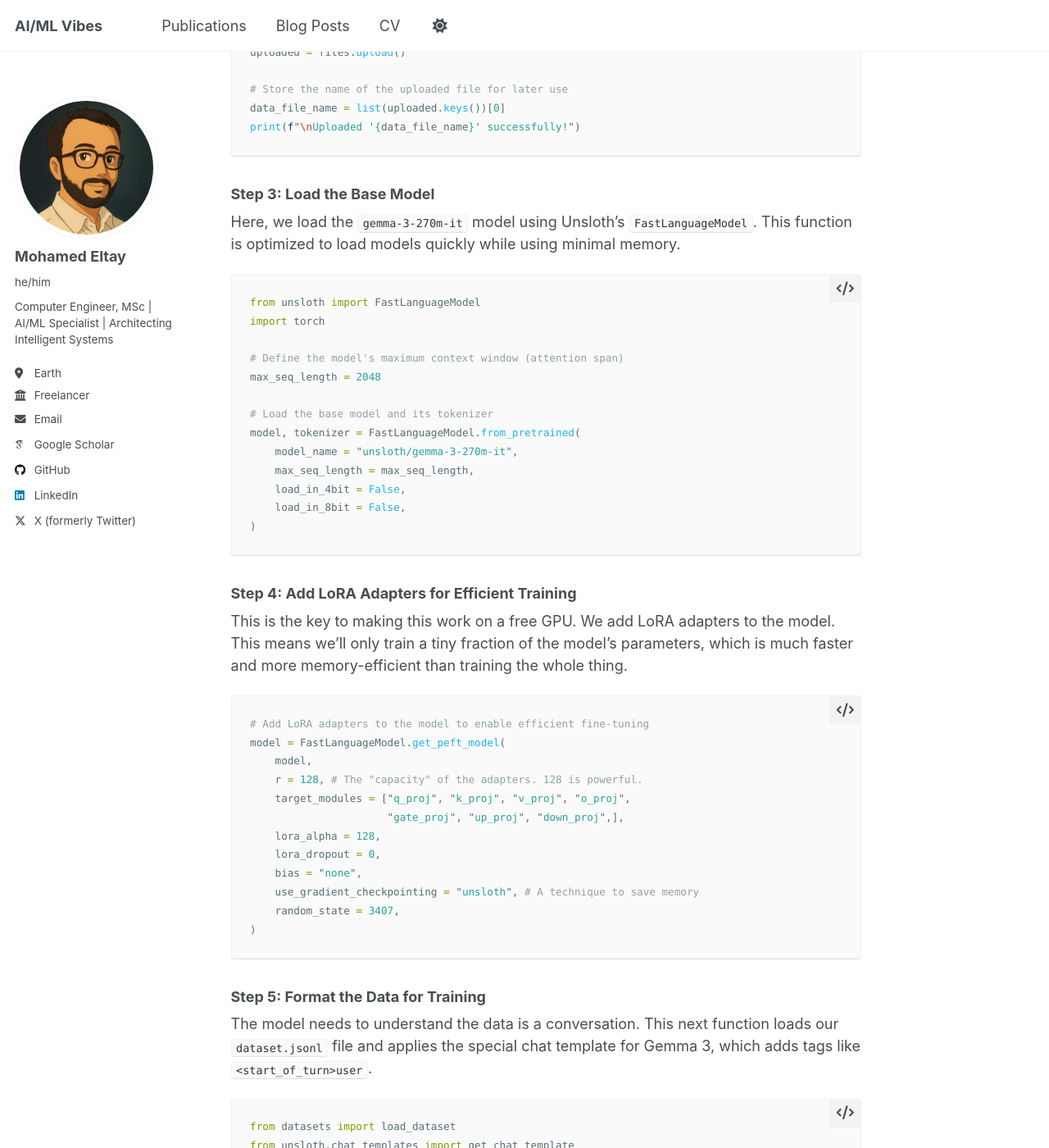
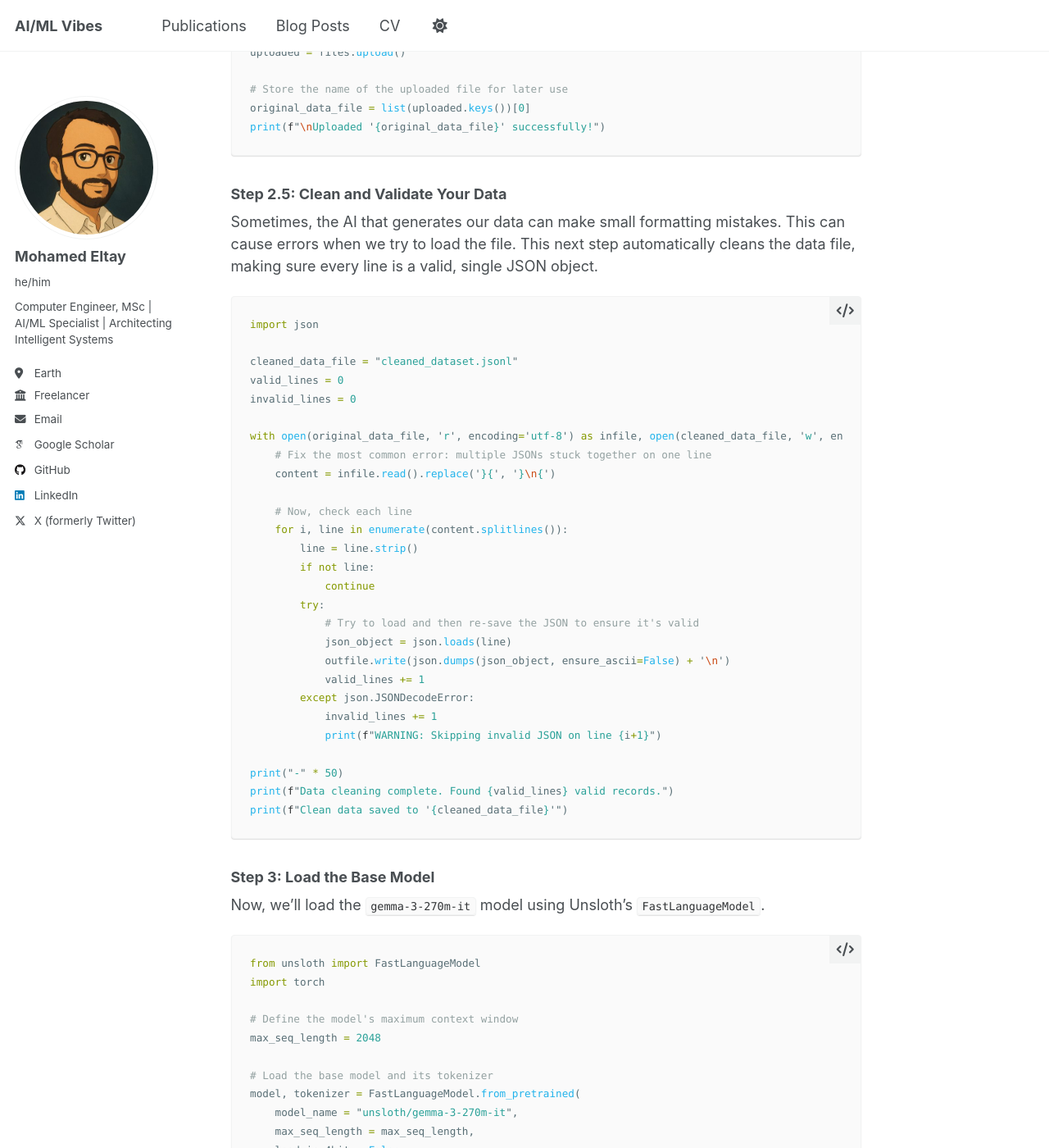
Before and after one commit to eltay89/eltay89.github.io, a Jekyll site: the page built from _posts/2025-08-24-fine-tune-gemma3-saudi-unsloth.md, in a window 1280 px wide and 1400 px high, scrolled down 1382 px. Shown: the whole window at 82% size. Built offline with Jekyll 4.4.1, drawn with Linux system fonts in a browser that asks for light colours; some web fonts are replaced; a script that is not in the unit is left out; some of the changed text lies outside the part shown.

Commit message:
Update 2025-08-24-fine-tune-gemma3-saudi-unsloth.md

````diff
--- a/_posts/2025-08-24-fine-tune-gemma3-saudi-unsloth.md
+++ b/_posts/2025-08-24-fine-tune-gemma3-saudi-unsloth.md
@@ -78,19 +78,53 @@ print("Please upload your 'dataset.jsonl' file.")
 uploaded = files.upload()
 
 # Store the name of the uploaded file for later use
-data_file_name = list(uploaded.keys())[0]
-print(f"\nUploaded '{data_file_name}' successfully!")
+original_data_file = list(uploaded.keys())[0]
+print(f"\nUploaded '{original_data_file}' successfully!")
+```
+
+### Step 2.5: Clean and Validate Your Data
+
+Sometimes, the AI that generates our data can make small formatting mistakes. This can cause errors when we try to load the file. This next step automatically cleans the data file, making sure every line is a valid, single JSON object.
+
+```python
+import json
+
+cleaned_data_file = "cleaned_dataset.jsonl"
+valid_lines = 0
+invalid_lines = 0
+
+with open(original_data_file, 'r', encoding='utf-8') as infile, open(cleaned_data_file, 'w', encoding='utf-8') as outfile:
+    # Fix the most common error: multiple JSONs stuck together on one line
+    content = infile.read().replace('}{', '}\n{')
+
+    # Now, check each line
+    for i, line in enumerate(content.splitlines()):
+        line = line.strip()
+        if not line:
+            continue
+        try:
+            # Try to load and then re-save the JSON to ensure it's valid
+            json_object = json.loads(line)
+            outfile.write(json.dumps(json_object, ensure_ascii=False) + '\n')
+            valid_lines += 1
+        except json.JSONDecodeError:
+            invalid_lines += 1
+            print(f"WARNING: Skipping invalid JSON on line {i+1}")
+
+print("-" * 50)
+print(f"Data cleaning complete. Found {valid_lines} valid records.")
+print(f"Clean data saved to '{cleaned_data_file}'")
 ```
 
 ### Step 3: Load the Base Model
 
-Here, we load the `gemma-3-270m-it` model using Unsloth's `FastLanguageModel`. This function is optimized to load models quickly while using minimal memory.
+Now, we'll load the `gemma-3-270m-it` model using Unsloth's `FastLanguageModel`.
 
 ```python
 from unsloth import FastLanguageModel
 import torch
 
-# Define the model's maximum context window (attention span)
+# Define the model's maximum context window
 max_seq_length = 2048
 
 # Load the base model and its tokenizer
@@ -104,33 +138,33 @@ model, tokenizer = FastLanguageModel.from_pretrained(
 
 ### Step 4: Add LoRA Adapters for Efficient Training
 
-This is the key to making this work on a free GPU. We add LoRA adapters to the model. This means we'll only train a tiny fraction of the model's parameters, which is much faster and more memory-efficient than training the whole thing.
+Here, we add the LoRA adapters. This is the key that allows us to train the model so efficiently on a free GPU.
 
 ```python
-# Add LoRA adapters to the model to enable efficient fine-tuning
+# Add LoRA adapters to the model
 model = FastLanguageModel.get_peft_model(
     model,
-    r = 128, # The "capacity" of the adapters. 128 is powerful.
+    r = 128, # The "capacity" of the adapters.
     target_modules = ["q_proj", "k_proj", "v_proj", "o_proj",
                       "gate_proj", "up_proj", "down_proj",],
     lora_alpha = 128,
     lora_dropout = 0,
     bias = "none",
-    use_gradient_checkpointing = "unsloth", # A technique to save memory
+    use_gradient_checkpointing = "unsloth", # Saves memory
     random_state = 3407,
 )
 ```
 
 ### Step 5: Format the Data for Training
 
-The model needs to understand the data is a conversation. This next function loads our `dataset.jsonl` file and applies the special chat template for Gemma 3, which adds tags like `<start_of_turn>user`.
+This function loads our new, clean `cleaned_dataset.jsonl` file and applies the special chat template for Gemma 3.
 
 ```python
 from datasets import load_dataset
 from unsloth.chat_templates import get_chat_template
 
-# Load the dataset from the uploaded file
-dataset = load_dataset("json", data_files=data_file_name, split="train")
+# Load the CLEANED dataset
+dataset = load_dataset("json", data_files=cleaned_data_file, split="train")
 
 # Set the correct chat template for Gemma 3
 tokenizer = get_chat_template(
@@ -150,12 +184,15 @@ dataset = dataset.map(formatting_prompts_func, batched = True,)
 
 ### Step 6: Run the Fine-Tuning Job
 
-Now we start the training. We use the `SFTTrainer`. I've set it to run for just `100` steps for this example, which is very fast. For a higher quality result, you would remove `max_steps` and set `num_train_epochs = 1` to train on the full dataset once.
+Now we start the training. I've set it to run for just 100 steps for this example. For a higher quality result, you would remove `max_steps` and set `num_train_epochs = 1` to train on the full dataset once. I've also set report_to = "none" to disable logging to Weights & Biases.
 
-I've also set `report_to = "none"` to disable logging to Weights & Biases.
+**An important update on the code.**
+{: .notice--warning}
+The `trl` library has been updated. The old `SFTConfig` class is no longer used. We must now import `TrainingArguments` from the `transformers` library instead. This is a common type of change in fast-moving fields like AI.
 
 ```python
-from trl import SFTTrainer, SFTConfig
+from trl import SFTTrainer
+from transformers import TrainingArguments # The NEW import
 from unsloth.chat_templates import train_on_responses_only
 
 trainer = SFTTrainer(
@@ -222,7 +259,7 @@ _ = model.generate(
 
 ### Step 8: Save the Final Model as GGUF
 
-The final step is to save the model in a portable format. GGUF is a great choice because it can run efficiently on a regular computer's CPU using tools like `llama.cpp` or `Ollama`.
+The final step is to save the model in a portable format. GGUF can run efficiently on a regular computer's CPU using tools like `llama.cpp` or `Ollama`.
 
 **Important point to remember goes here.**
 {: .notice--info}
@@ -240,4 +277,4 @@ print("Model saved to 'saudi-gemma-270m.gguf'.")
 print("\nYou can now find this file in the Colab file browser on the left to download it.")
 ```
 
-That's the whole process. We now have a standalone `saudi-gemma-270m.gguf` file, a small but specialized model trained on our custom data. This is just a first step, but it shows how accessible it's become to create custom AI tools for specific cultural contexts.
+That's the whole process. By adding a simple cleaning step and updating our training code, we've made our pipeline much more robust. We now have a standalone `saudi-gemma-270m.gguf` file, ready to be used.
````
Also changed, not shown: other parts of _posts/2025-08-24-fine-tune-gemma3-saudi-unsloth.md (+2 -2 lines).
